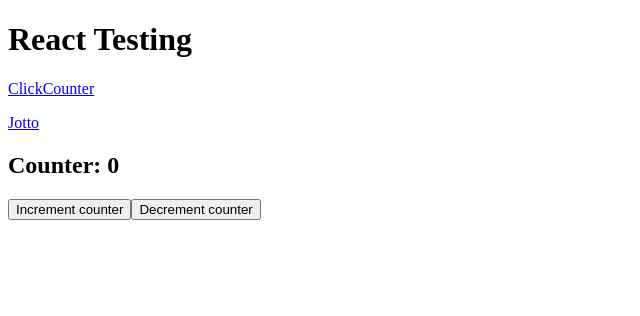
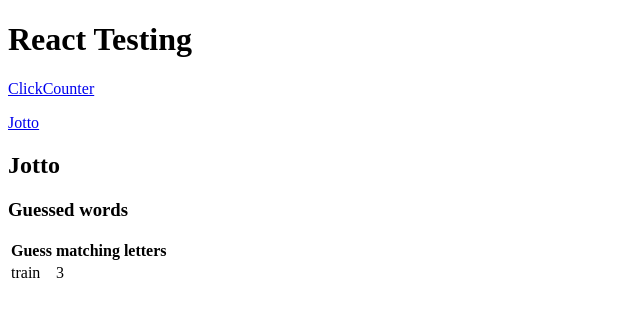
Before and after one commit to refayathaque/react-testing, a React (Create React App) app: page /jotto in a window 1280 px wide. Before the commit this address led to /clickCounter. Shown: the top 316 px of the page, without its empty margins (0-640 px from the left). Built offline with nearby package versions, Linux system fonts and the light colour scheme.

Commit message:
Jan 3 1859

```diff
--- a/src/App.js
+++ b/src/App.js
@@ -18,7 +18,7 @@ export default () => {
           Jotto
         </NavLink>
       </p>
-      <Redirect from='/' to='/clickCounter' />
+      <Redirect from='/' to='/jotto' />
       <Route path='/clickCounter' component={ClickCounter} />
       <Route path='/jotto' component={Jotto} />
     </Router>
--- a/src/Jotto.js
+++ b/src/Jotto.js
@@ -6,6 +6,10 @@ export default () => {
   return (
     <div data-test='jotto-component'>
       <h2>Jotto</h2>
+      <JottoCongrats success={false} />
+      <JottoGuessedWords guessedWords={[
+        {guessedWord: 'train', letterMatchCount: 3}
+      ]} />
     </div>
   )
 }
--- a/src/JottoGuessedWords.js
+++ b/src/JottoGuessedWords.js
@@ -18,7 +18,7 @@ const JottoGuessedWords = ({ guessedWords }) => {
         <h3>Guessed words</h3>
         <table>
           <thead>
-            <tr><th>Guess</th><th>Matching Letters</th></tr>
+            <tr><th>Guess</th><th>matching letters</th></tr>
           </thead>
           <tbody>
             { guessWordsRows }
```
